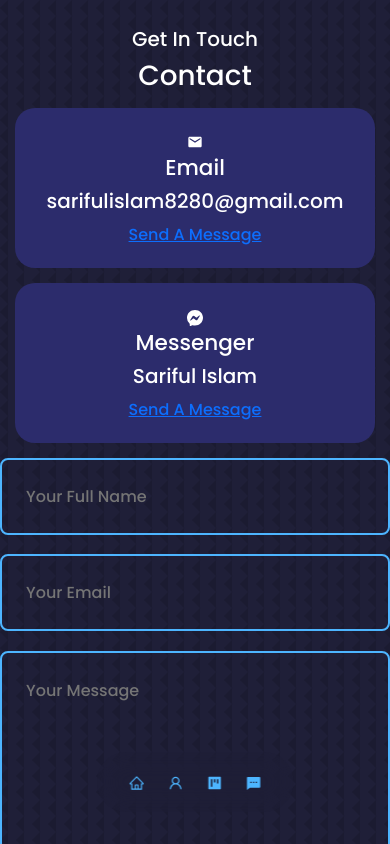
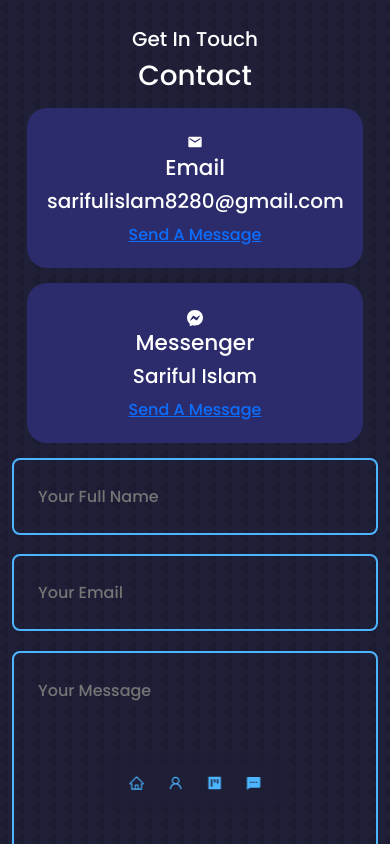
Before and after one commit to sarifulislam1/sariful-islam-portfolio, a React (Create React App) app: page /contact in a window 390 px wide. Shown: the top 844 px of the page. Built offline with nearby package versions, Linux system fonts and the light colour scheme.

Commit message:
contact responsive solve

```diff
--- a/src/components/Contact/Contact.css
+++ b/src/components/Contact/Contact.css
@@ -64,6 +64,10 @@ textarea {
     }
 
 
+    .sec-section {
+        margin-bottom: 80%;
+    }
+
     input,
     textarea {
         width: 100%;
@@ -85,6 +89,7 @@ textarea {
         justify-content: center;
     }
 
+
     input,
     textarea {
 
--- a/src/components/Contact/Contact.js
+++ b/src/components/Contact/Contact.js
@@ -24,11 +24,11 @@ const Contact = () => {
         e.target.reset()
     };
     return (
-        <section id='contact' className='sec-section'>
+        <section id='contact' className='sec-section container'>
             <h5>Get In Touch</h5>
             <h1>Contact</h1>
-            <div className='contact-div'>
-                <div>
+            <div className='contact-div row'>
+                <div className=' col-lg-6 col-sm-12'>
                     <article className='article-css'>
                         <MdEmail />
                         <h4>Email</h4>
@@ -48,7 +48,7 @@ const Contact = () => {
                         <a href="https://m.me/100008036208579" target='_blank'>Send A Message</a>
                     </article>
                 </div>
-                <form ref={form} onSubmit={sendEmail}>
+                <form className='col-lg-6 col-sm-12' ref={form} onSubmit={sendEmail}>
                     <input type="text" name='name' placeholder='Your Full Name' required />
                     <input type="email" name="email" placeholder='Your Email' required />
                     <textarea name="message" rows="7" placeholder='Your Message'></textarea>
```
